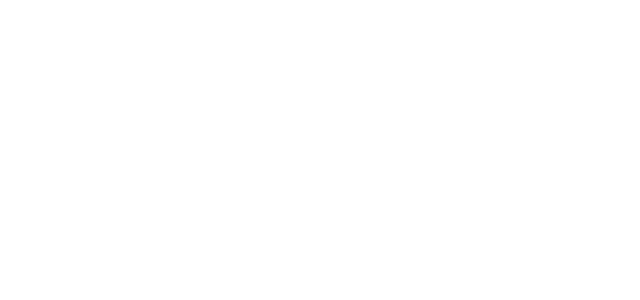
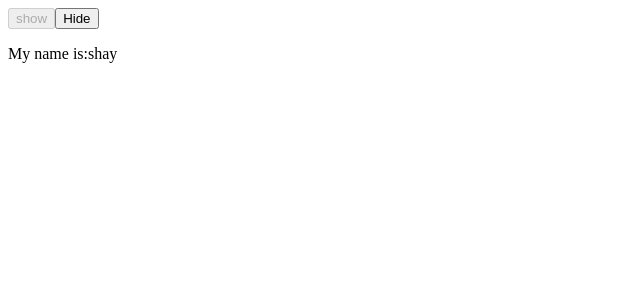
Before and after one commit to ShayGali/react-class-component-lifecycle, a React (Create React App) app: page / in a window 1280 px wide. Shown: the top 300 px of the page, without its empty margins (0-640 px from the left). Built offline with nearby package versions, Linux system fonts and the light colour scheme.

Commit message:
Mount Example

```diff
--- a/src/App.js
+++ b/src/App.js
@@ -1,3 +1,17 @@
+import React, { useState } from "react";
+import MountExample from "./MountExample";
+
 export default function App() {
-  return <p></p>;
+  const [show, setShow] = useState(true);
+  return (
+    <>
+      <button onClick={() => setShow(true)} disabled={show}>
+        show
+      </button>
+      <button onClick={() => setShow(false)} disabled={!show}>
+        Hide
+      </button>
+      {show && <MountExample name="shay"></MountExample>}
+    </>
+  );
 }
--- /dev/null
+++ b/src/MountExample.js
@@ -0,0 +1,31 @@
+import React, { Component } from "react";
+
+export default class MountExample extends Component {
+  constructor(props) {
+    super(props);
+    this.state = { name: "" };
+    console.log("in constructor");
+  }
+  static getDerivedStateFromProps(props, state) {
+    console.log("in getDerivedStateFromProps");
+    if (props.name != null && props.name !== state.name) {
+      return {
+        name: props.name,
+      };
+    }
+    return null;
+  }
+
+  render() {
+    console.log("in render");
+    return <p>My name is:{this.state.name}</p>;
+  }
+
+  componentDidMount() {
+    console.log("in componentDidMount");
+  }
+
+  componentWillUnmount() {
+    console.log("in componentWillUnmount");
+  }
+}
```
